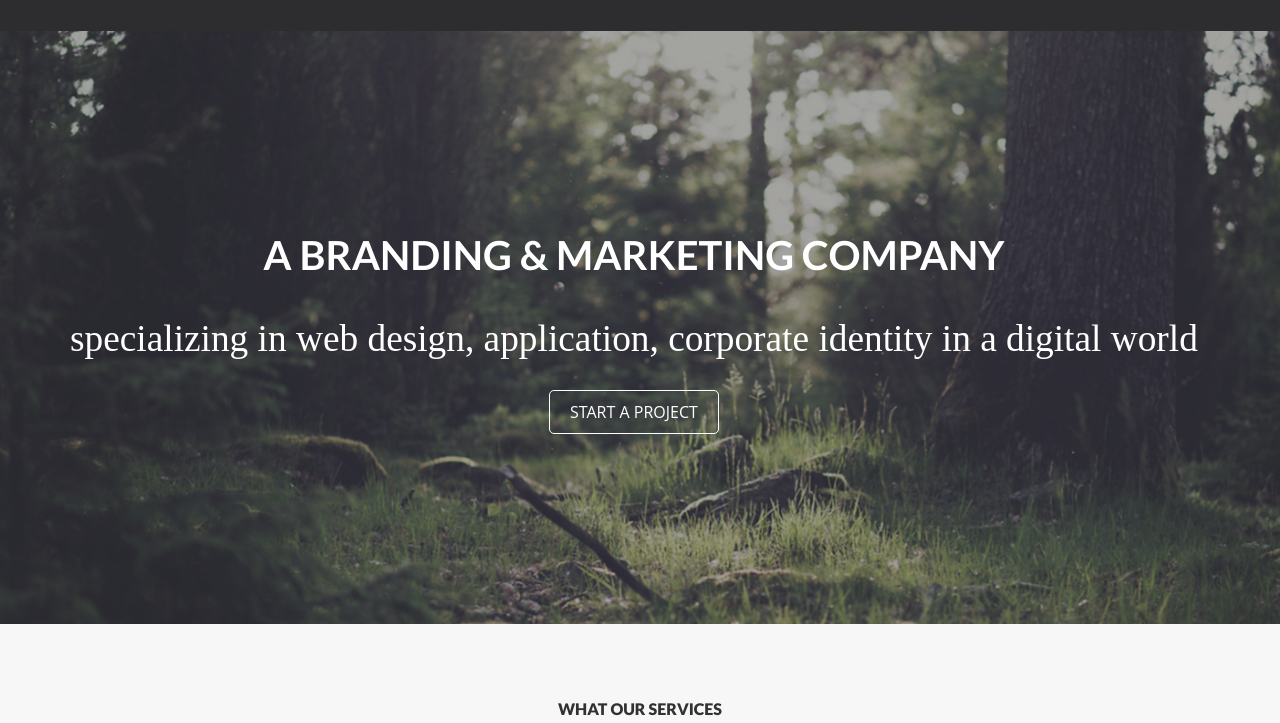
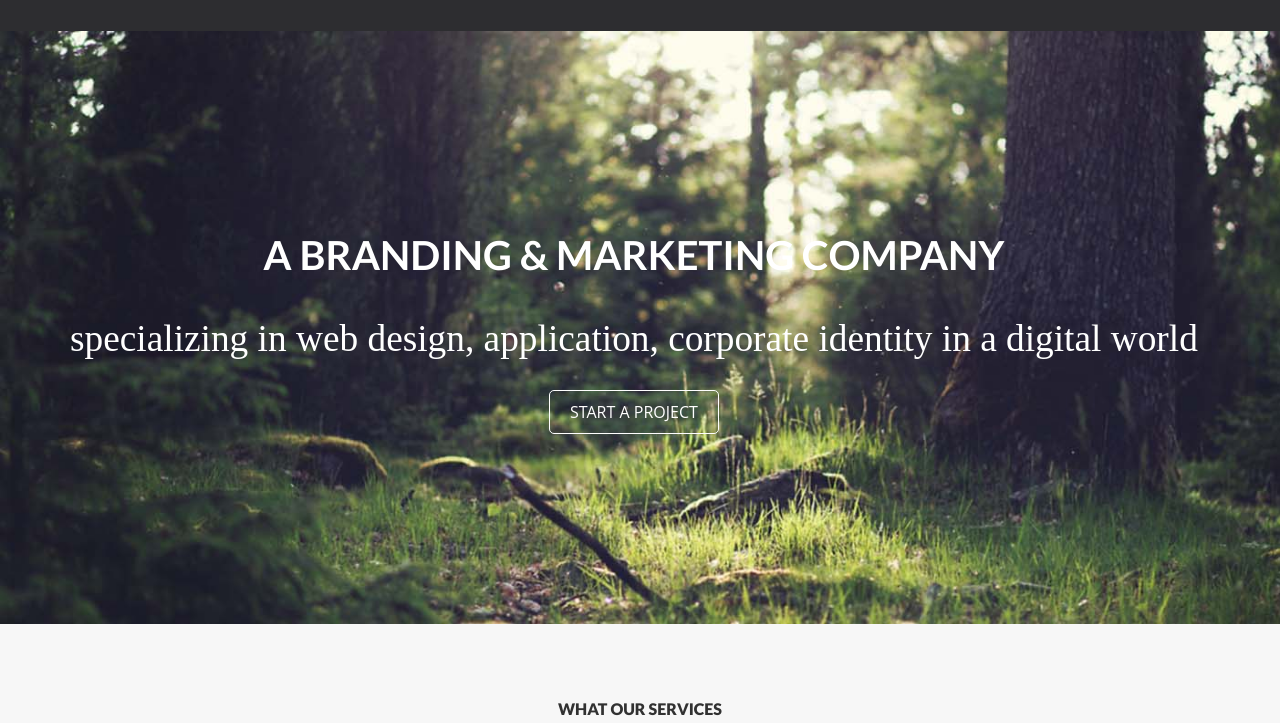
Before and after one commit to Shoykot-Ahamed/zonya-home, a plain HTML site: page index.html in a window 1280 px wide. Shown: the part 68-791 px from the top of the page. Drawn offline with Linux system fonts and the light colour scheme; a web font is replaced by a local one.

Commit message:
file correction

```diff
--- a/css/style.css
+++ b/css/style.css
@@ -295,7 +295,7 @@ my code on here
 }
 
 .section-bg{
-	background-image: url(/img/slider.png);
+	background-image: url(/img/asdf.jpg);
 	background-size: cover;
 	padding:200px 0;
 }
```
Also changed, not shown: img/asdf.jpg (added).
